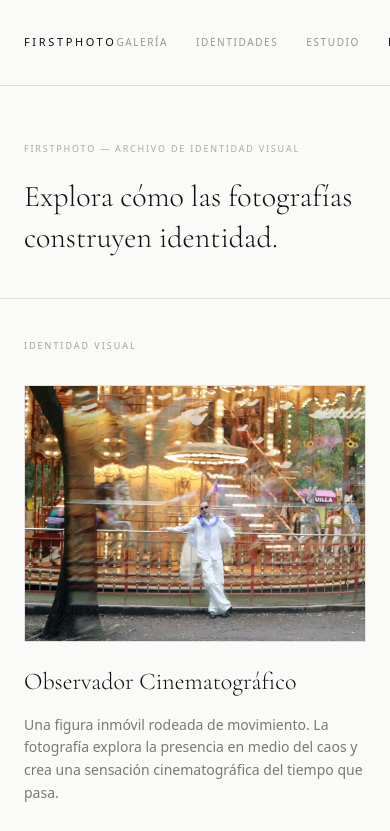
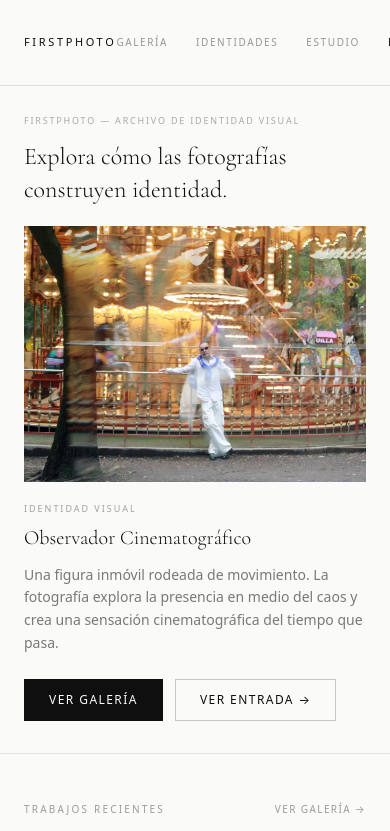
Before and after one commit to FirstPhotoAI/firstphoto, a React (Vite) app: page / in a window 390 px wide. Shown: the top 831 px of the page. Built offline with nearby package versions, Linux system fonts and the light colour scheme.

Commit message:
Improve mobile homepage first view

```diff
--- a/src/pages/LandingPage.jsx
+++ b/src/pages/LandingPage.jsx
@@ -103,61 +103,74 @@ export default function LandingPage() {
   return (
     <Layout>
 
-      {/* ── 1. Hero statement — archive identity, no tool language ────────────── */}
-      <section className="mx-auto max-w-5xl px-6 pt-14 pb-10">
+      {/* ── 1. Hero statement ─────────────────────────────────────────────────── */}
+      {/*
+        Mobile: compact — headline visible, then photograph immediately below.
+        Desktop: generous — full editorial spacing.
+      */}
+      <section className="mx-auto max-w-5xl px-6 pt-7 pb-5 md:pt-14 md:pb-10">
         <p className="text-[9px] uppercase tracking-[0.20em] text-[rgba(15,15,15,0.34)]">
           FirstPhoto — {T.site_label}
         </p>
-        <h1 className="mt-5 max-w-2xl font-display text-3xl font-light leading-snug text-[#0f0f0f] sm:text-4xl md:text-[2.6rem]">
+        <h1 className="mt-3 max-w-2xl font-display text-2xl font-light leading-snug text-[#0f0f0f] sm:text-3xl md:text-[2.6rem]">
           {T.hero_h1}
         </h1>
       </section>
 
-      <div className="border-t border-[rgba(15,15,15,0.10)]" />
+      {/* Divider: hidden on mobile so hero flows directly into photograph */}
+      <div className="hidden border-t border-[rgba(15,15,15,0.10)] md:block" />
 
-      {/* ── 2. Featured story — text left, image right ────────────────────────── */}
-      <section className="mx-auto max-w-5xl px-6 py-10 md:py-12">
+      {/* ── 2. Featured story ─────────────────────────────────────────────────── */}
+      {/*
+        Mobile:  flex-col
+          • Photograph fills the screen first (50vh, full width)
+          • Identity + caption immediately below, no padding gap
+          • CTA at the end
+        Desktop: flex-row, text left / image right, generous spacing
+      */}
+      <section className="mx-auto max-w-5xl px-6 pt-0 pb-8 md:py-12">
 
-        <p className="mb-8 text-[9px] uppercase tracking-[0.22em] text-[rgba(15,15,15,0.38)]">
+        {/* Section label — desktop only; on mobile the image speaks first */}
+        <p className="mb-6 hidden text-[9px] uppercase tracking-[0.22em] text-[rgba(15,15,15,0.38)] md:block">
           {T.featured_identity}
         </p>
 
-        {/*
-          Mobile:  flex-col — image first, caption below
-          Desktop: flex-row — editorial text left (~40%), image right (~60%)
-        */}
-        <div className="flex flex-col gap-6 md:flex-row md:items-center md:gap-10 lg:gap-14">
+        <div className="flex flex-col gap-0 md:flex-row md:items-center md:gap-10 lg:gap-14">
 
-          {/* Mobile: image appears first via order-first; desktop: pushed to right via order-last */}
+          {/* Photograph — order-first on mobile, order-last on desktop */}
           <div
-            className="w-full shrink-0 order-first md:order-last md:w-[55%]"
+            className="order-first w-full shrink-0 md:order-last md:w-[55%]"
             style={{ maxWidth: '760px' }}
           >
-            <div className="overflow-hidden border border-[rgba(15,15,15,0.10)]">
+            <div className="overflow-hidden md:border md:border-[rgba(15,15,15,0.10)]">
               <img
                 src={featuredEntry?.photo ?? HERO_IMAGE}
                 alt={featuredEntry?.archetype ?? 'Featured photograph'}
                 className="block w-full object-cover"
                 style={{
                   aspectRatio: '4 / 3',
-                  maxHeight: '42vh',
+                  maxHeight: '52vh',
                   objectPosition: 'center 30%',
                 }}
               />
             </div>
           </div>
 
-          {/* Editorial text: right on mobile (after image), left on desktop */}
-          <div className="order-last md:order-first md:flex-1 md:py-2">
-            <p className="font-display text-2xl font-light text-[#0f0f0f] md:text-3xl">
+          {/* Editorial caption — directly below image on mobile */}
+          <div className="order-last mt-5 md:order-first md:mt-0 md:flex-1 md:py-2">
+            {/* Mobile only: tiny identity label above archetype name */}
+            <p className="mb-2 text-[9px] uppercase tracking-[0.22em] text-[rgba(15,15,15,0.38)] md:hidden">
+              {T.featured_identity}
+            </p>
+            <p className="font-display text-xl font-light text-[#0f0f0f] md:text-3xl">
               {featuredEntry?.archetype ?? '\u00A0'}
             </p>
             {featuredEntry?.caption && (
-              <p className="mt-4 text-sm leading-relaxed text-[rgba(15,15,15,0.55)]">
+              <p className="mt-3 text-sm leading-relaxed text-[rgba(15,15,15,0.55)]">
                 {featuredEntry.caption}
               </p>
             )}
-            <div className="mt-7 flex flex-wrap gap-3">
+            <div className="mt-6 flex flex-wrap gap-3">
               <Link to="/archive" className="btn-primary">{T.preview_cta}</Link>
               {featuredEntry && (
                 <Link to={`/archive/${featuredEntry.id}`} className="btn-ghost">
```
